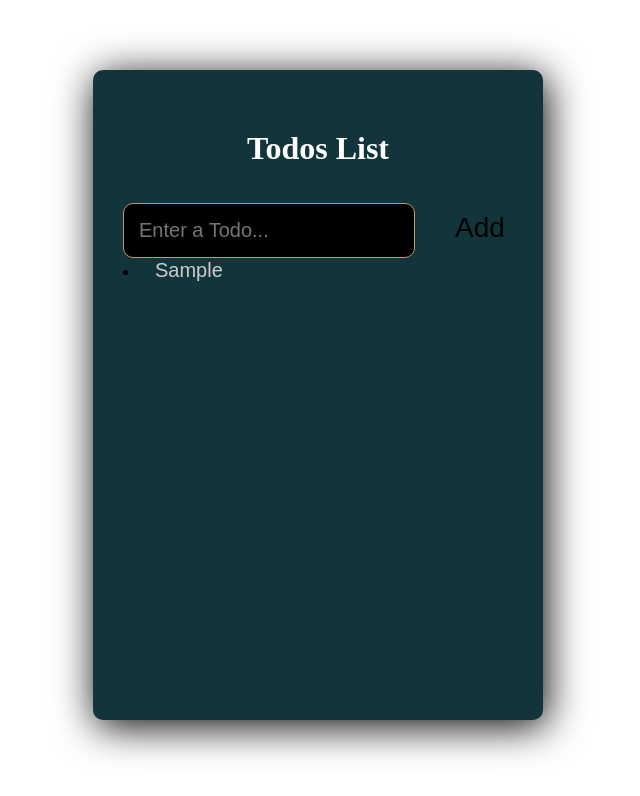
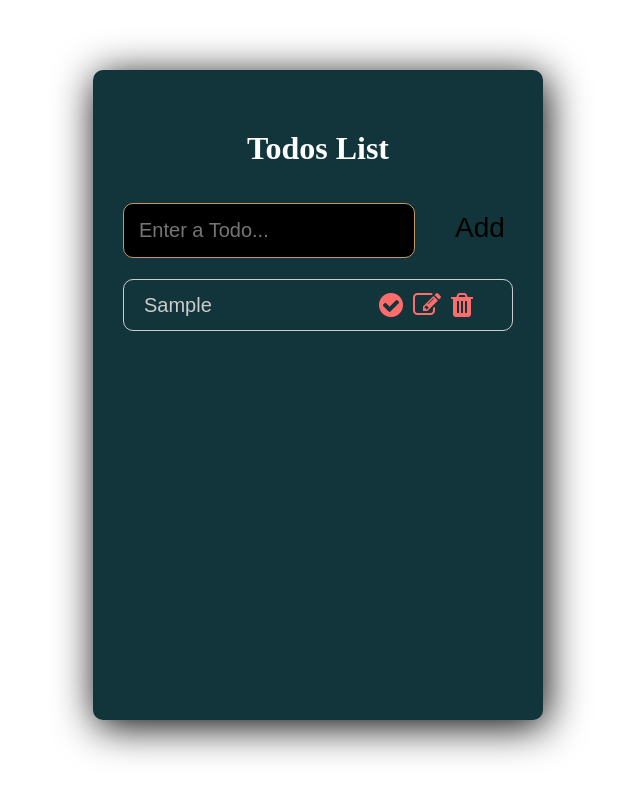
Before and after one commit to developer-abdulali/Todo-App, a React (Create React App) app: page / in a window 1280 px wide. Both pictures are taken after typing "Sample" into the empty fields and a click on the button "Add". Shown: the top 796 px of the page, without its empty margins (322-962 px from the left). Built offline with nearby package versions, Linux system fonts and the light colour scheme.

Commit message:
added buttona

```diff
--- a/src/App.css
+++ b/src/App.css
@@ -52,7 +52,7 @@
 .list-item {
   display: flex;
   margin: 20px 0;
-  margin: 1px solid #ccc;
+  border: 1px solid #ccc;
   border-radius: 10px;
   padding: 10px;
   max-height: 30px;
--- a/src/components/TodosList.js
+++ b/src/components/TodosList.js
@@ -3,13 +3,24 @@
   return (
     <div>
       {todos.map((todo) => (
-        <li className="todo-list" key={todo.id}>
+        <li className="list-item" key={todo.id}>
           <input
             type="text"
             value={todo.title}
             className="list"
             onChange={(event) => event.preventDefault()}
           />
+          <div>
+            <button className="button-complete task-button">
+            <i className="fa fa-check-circle"></i>
+            </button>
+            <button className="button-complete task-button">
+            <i className="fa fa-edit"></i>
+            </button>
+            <button className="button-complete task-button">
+            <i className="fa fa-trash"></i>
+            </button>
+          </div>
         </li>
       ))}
     </div>
```
